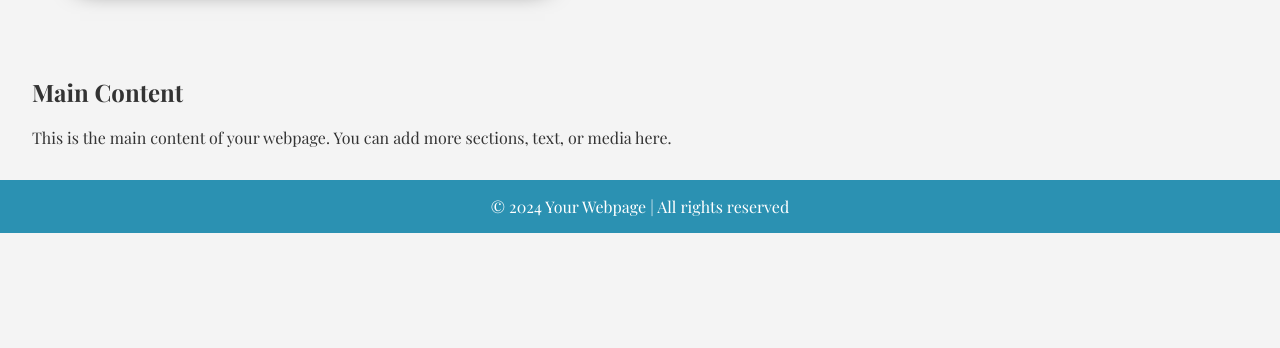
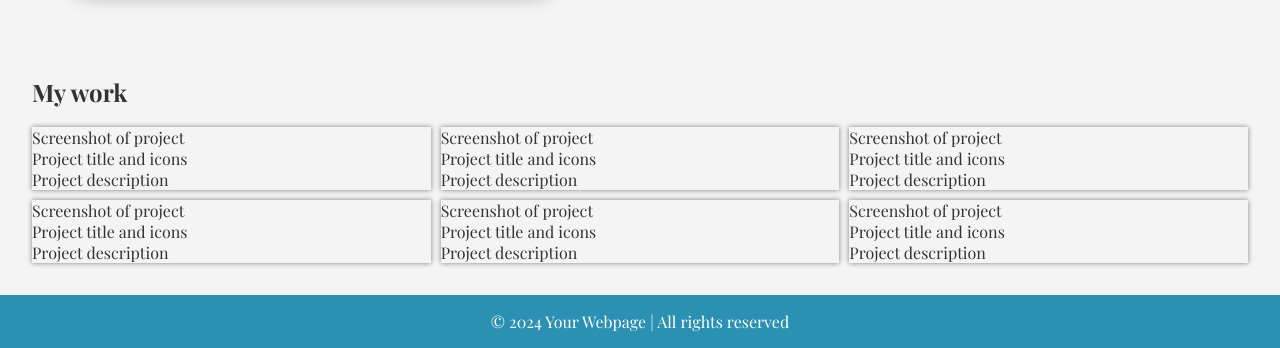
Before and after one commit to joominchoi/homepage, a website: page index.html in a window 1280 px wide. Shown: the part 687-1035 px from the top of the page. Before the commit the page ends 920 px from the top, so only its background shows below. Drawn offline with nearby package versions, Linux system fonts and the light colour scheme.

Commit message:
Basic layout for main content grid

```diff
--- a/index.html
+++ b/index.html
@@ -5,7 +5,10 @@
     <meta name="viewport" content="width=device-width, initial-scale=1.0" />
     <title>Document</title>
     <link rel="stylesheet" href="styles.css" />
-    <link rel="stylesheet" href="https://cdn.jsdelivr.net/gh/devicons/devicon@v2.15.1/devicon.min.css">
+    <link
+      rel="stylesheet"
+      href="https://cdn.jsdelivr.net/gh/devicons/devicon@v2.15.1/devicon.min.css"
+    />
   </head>
   <body>
     <header>
@@ -29,19 +32,65 @@
           pariatur.
         </p>
         <div>
-          <img src="https://cdn.jsdelivr.net/gh/devicons/devicon/icons/github/github-original.svg" />
-          <img src="https://cdn.jsdelivr.net/gh/devicons/devicon/icons/linkedin/linkedin-plain.svg" />
+          <img
+            src="https://cdn.jsdelivr.net/gh/devicons/devicon/icons/github/github-original.svg"
+          />
+          <img
+            src="https://cdn.jsdelivr.net/gh/devicons/devicon/icons/linkedin/linkedin-plain.svg"
+          />
           <i class="devicon-twitter-original"></i>
         </div>
       </div>
     </header>
 
     <main>
-      <h2>Main Content</h2>
-      <p>
-        This is the main content of your webpage. You can add more sections,
-        text, or media here.
-      </p>
+      <h2>My work</h2>
+      <div id="grid-container">
+        <div id="grid">
+          <div class="project-card">
+            <p>Screenshot of project</p>
+            <div class="project-information">
+              <div class="project-title">Project title and icons</div>
+              <div class="project-description">Project description</div>
+            </div>
+          </div>
+          <div class="project-card">
+            <p>Screenshot of project</p>
+            <div class="project-information">
+              <div class="project-title">Project title and icons</div>
+              <div class="project-description">Project description</div>
+            </div>
+          </div>
+          <div class="project-card">
+            <p>Screenshot of project</p>
+            <div class="project-information">
+              <div class="project-title">Project title and icons</div>
+              <div class="project-description">Project description</div>
+            </div>
+          </div>
+          <div class="project-card">
+            <p>Screenshot of project</p>
+            <div class="project-information">
+              <div class="project-title">Project title and icons</div>
+              <div class="project-description">Project description</div>
+            </div>
+          </div>
+          <div class="project-card">
+            <p>Screenshot of project</p>
+            <div class="project-information">
+              <div class="project-title">Project title and icons</div>
+              <div class="project-description">Project description</div>
+            </div>
+          </div>
+          <div class="project-card">
+            <p>Screenshot of project</p>
+            <div class="project-information">
+              <div class="project-title">Project title and icons</div>
+              <div class="project-description">Project description</div>
+            </div>
+          </div>
+        </div>
+      </div>
     </main>
 
     <footer>&copy; 2024 Your Webpage | All rights reserved</footer>
--- a/styles.css
+++ b/styles.css
@@ -138,6 +138,17 @@ main {
   margin: 2rem;
 }
 
+#grid {
+  display: grid;
+  grid-template-columns: auto auto auto;
+  grid-template-rows: auto auto;
+  gap: 10px;
+}
+
+.project-card {
+  box-shadow: 0px 0px 5px rgba(0, 0, 0, 0.488);
+}
+
 footer {
   text-align: center;
   padding: 1rem;
```
